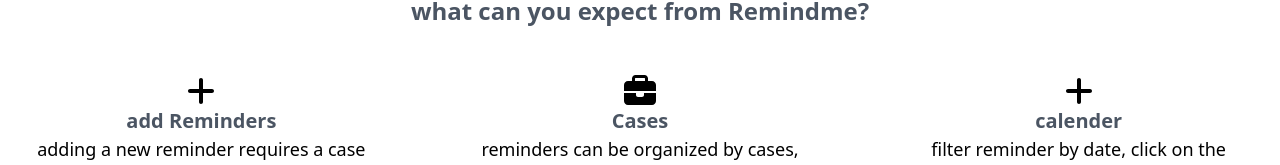
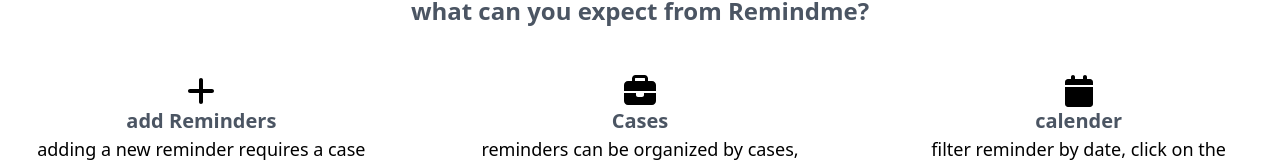
Before and after one commit to uribracha2611/remindme-next, a Next.js app: page / in a window 1280 px wide. Shown: the part 301-466 px from the top of the page. Built offline with nearby package versions, Linux system fonts and the light colour scheme; no server answers.

Commit message:
ui changes

```diff
--- a/app/page.tsx
+++ b/app/page.tsx
@@ -2,7 +2,7 @@
 import HomeCard from '@/compoments/HomeCard'
 import { useSession } from 'next-auth/react';
 import { useRemindersContext } from './store'
-
+import { faPlus, faBriefcase, faCalendar } from '@fortawesome/free-solid-svg-icons';
 
 export default function Home() {
   const {Reminders,SetReminders,IsLoaded,SetIsLoaded}=useRemindersContext()
@@ -51,7 +51,7 @@
         </div>
         <div>
           <HomeCard
-            icon="plus"
+            icon={faPlus}
             title="add Reminders"
             Button="go to add reminders"
             description="adding a new reminder requires a case number, title, description and date"
@@ -60,7 +60,7 @@
         </div>
         <div>
           <HomeCard
-            icon="briefcase"
+             icon={faBriefcase}
             title="Cases"
             Button="See cases"
             description="reminders can be organized by cases, click on the button to see how"
@@ -69,7 +69,7 @@
         </div>
         <div>
           <HomeCard
-            icon="plus"
+          icon={faCalendar}
             title="calender"
             Button="go to calender"
             description="filter reminder by date, click on the button to see how"
--- a/compoments/HomeCard.tsx
+++ b/compoments/HomeCard.tsx
@@ -1,15 +1,15 @@
 import React from 'react';
 import { FontAwesomeIcon } from '@fortawesome/react-fontawesome';
-import { faPlus, faBriefcase } from '@fortawesome/free-solid-svg-icons';
+
 import Link from 'next/link';
 import { UrlObject } from 'url';
 
-function HomeCard(props: { icon: string; title: string | number | boolean | React.ReactElement<any, string | React.JSXElementConstructor<any>> | React.ReactFragment | React.ReactPortal | null | undefined; description: string | number | boolean | React.ReactElement<any, string | React.JSXElementConstructor<any>> | React.ReactFragment | React.ReactPortal | null | undefined; href: string | UrlObject; Button: string | number | boolean | React.ReactElement<any, string | React.JSXElementConstructor<any>> | React.ReactFragment | React.ReactPortal | null | undefined; }) {
+function HomeCard(props: { icon: any; title: string | number | boolean | React.ReactElement<any, string | React.JSXElementConstructor<any>> | React.ReactFragment | React.ReactPortal | null | undefined; description: string | number | boolean | React.ReactElement<any, string | React.JSXElementConstructor<any>> | React.ReactFragment | React.ReactPortal | null | undefined; href: string | UrlObject; Button: string | number | boolean | React.ReactElement<any, string | React.JSXElementConstructor<any>> | React.ReactFragment | React.ReactPortal | null | undefined; }) {
   return (
     <div className="max-w-sm rounded overflow-hidden  p-3 mx-3 ">
       <div className="flex flex-col justify-center items-center gap-2">
         <div className="self-center">
-          <FontAwesomeIcon icon={props.icon === 'plus' ? faPlus : faBriefcase} className="fa-2xl text-blue-500" />
+        <FontAwesomeIcon icon={props.icon} className="fa-2xl text-blue-500" />
         </div>
       </div>
       <div className="text-xl text-center font-semibold text-gray-600">
@@ -18,7 +18,7 @@
       <div className="text-lg text-center ">
         {props.description}
       </div>
-      <div className="flex flex-col justify-center items-center ">
+      <div className="flex flex-col justify-center items-center mb-2 ">
         <div>
           <Link href={props.href} className="bg-blue-500 text-white rounded px-3 py-2 hover:bg-blue-400 mt-2">
             {props.Button}
```
